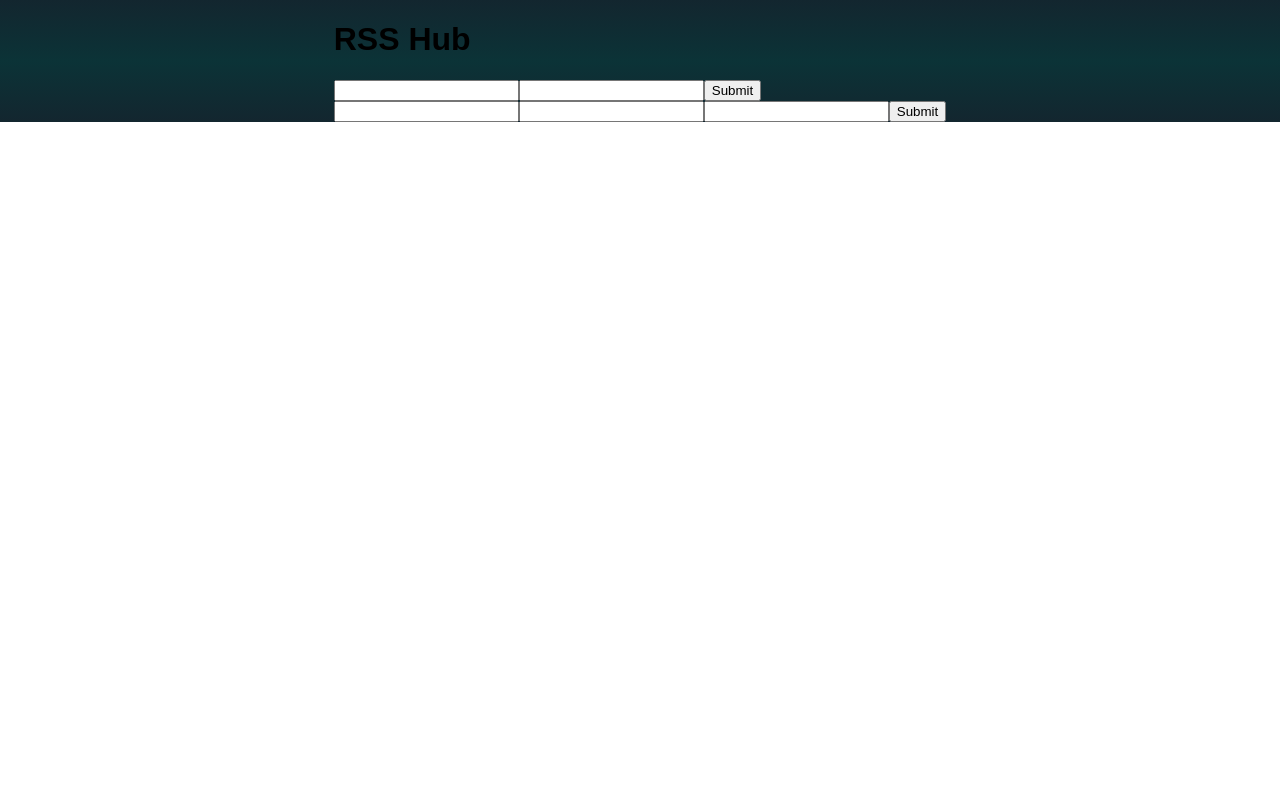
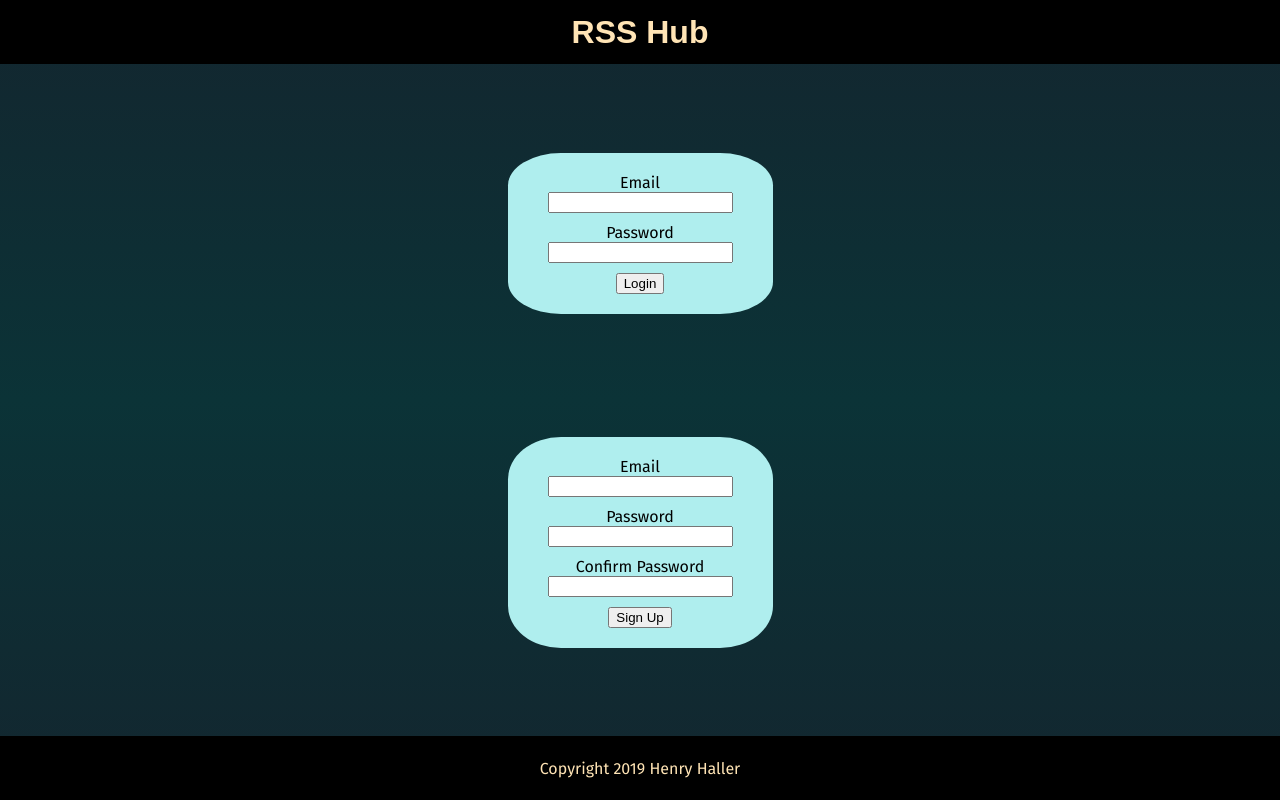
Before and after one commit to HenryHaller/rss-hub-vue, a Vue app: page / in a window 1280 px wide. Built offline with nearby package versions, Linux system fonts and the light colour scheme; a web font is replaced by a local one.

Commit message:
routing fix

```diff
--- a/src/App.vue
+++ b/src/App.vue
@@ -17,6 +17,7 @@ $background-darker: #13262f;
   display: flex;
   flex-direction: column;
   align-items: center;
+  min-height: 100vh;
   background-image: linear-gradient(
     $background-darker,
     $background-lighter,
--- a/src/assets/stylesheets/application.scss
+++ b/src/assets/stylesheets/application.scss
@@ -1,5 +1,5 @@
-@import "./fonts.scss";
-
+@import "./fonts";
+@import "./components/home-form";
 body {
   margin: 0;
 }
--- /dev/null
+++ b/src/assets/stylesheets/components/home-form.scss
@@ -0,0 +1,17 @@
+form.home-form {
+  display: grid;
+  grid-template-columns: 1fr;
+  grid-auto-flow: row;
+  justify-items: center;
+  align-items: center;
+  background-color: paleturquoise;
+  padding: 20px 40px;
+  border-radius: 20%;
+  grid-gap: 10px 0px;
+  div.label-group {
+    display: flex;
+    flex-direction: column;
+    justify-content: center;
+    align-items: center;
+  }
+}
--- /dev/null
+++ b/src/assets/stylesheets/components/index.scss
@@ -0,0 +1 @@
+@import "./home-form";
--- a/src/components/LoginForm.vue
+++ b/src/components/LoginForm.vue
@@ -1,9 +1,15 @@
 <template>
   <div>
-    <form @submit.prevent="onSubmit">
-      <input type="email" v-model="email" />
-      <input type="password" v-model="password" />
-      <input type="submit" />
+    <form class="home-form" @submit.prevent="onSubmit">
+      <div class="label-group">
+        <label for="email">Email</label>
+        <input type="email" name="email" v-model="email" />
+      </div>
+      <div class="label-group">
+        <label for="password">Password</label>
+        <input type="password" name="password" v-model="password" />
+      </div>
+      <input type="submit" value="Login" />
     </form>
   </div>
 </template>
@@ -21,7 +27,6 @@ export default {
       };
       UserService.login(credentials)
         .then(response => {
-          console.log(response);
           if (response.data.auth_token) {
             this.$store.dispatch("setJWT", { jwt: response.data.auth_token });
             this.$router.push({ name: "Episodes" });
--- a/src/components/SignUpForm.vue
+++ b/src/components/SignUpForm.vue
@@ -1,10 +1,21 @@
 <template>
   <div>
-    <form @submit.prevent="onSubmit">
-      <input type="email" v-model="email" />
-      <input type="password" v-model="password" />
-      <input type="password" v-model="password_confirm" />
-      <input type="submit" />
+    <form class="home-form" @submit.prevent="onSubmit">
+      <div class="label-group">
+        <label for="email">Email</label>
+        <input type="email" v-model="email" />
+      </div>
+
+      <div class="label-group">
+        <label for="password">Password</label>
+        <input type="password" v-model="password" />
+      </div>
+
+      <div class="label-group">
+        <label for="password-confirm">Confirm Password</label>
+        <input type="password" v-model="password_confirm" />
+      </div>
+      <input type="submit" value="Sign Up" />
     </form>
   </div>
 </template>
--- a/src/router.js
+++ b/src/router.js
@@ -11,7 +11,7 @@ export default new Router({
   routes: [
     {
       path: "/",
-      name: "Home",
+      name: "Login",
       component: Home
     },
     {
--- a/src/views/Home.vue
+++ b/src/views/Home.vue
@@ -1,8 +1,13 @@
 <template>
   <div class="home">
-    <h1>RSS Hub</h1>
-    <LoginForm />
-    <SignUpForm />
+    <div class="header">
+      <h1>RSS Hub</h1>
+    </div>
+    <div class="forms">
+      <LoginForm />
+      <SignUpForm />
+    </div>
+    <footer>Copyright 2019 Henry Haller</footer>
   </div>
 </template>
 
@@ -24,4 +29,43 @@ export default {
 };
 </script>
 
-<style scoped></style>
+<style scoped lang="scss">
+h1 {
+  margin: 5px 0;
+  color: moccasin;
+}
+
+.forms {
+  display: flex;
+  flex-direction: column;
+  justify-content: space-around;
+  align-items: center;
+}
+
+.header {
+  position: sticky;
+  top: 0;
+  background-color: black;
+  display: flex;
+  align-items: center;
+  justify-content: space-around;
+}
+
+footer {
+  position: sticky;
+  bottom: 0;
+  background-color: black;
+  display: flex;
+  align-items: center;
+  justify-content: space-around;
+  color: moccasin;
+}
+
+.home {
+  width: 100vw;
+  min-height: 100vh;
+  display: grid;
+  grid-template-rows: 4em 1fr 4em;
+  grid-gap: 27px 0;
+}
+</style>
```
